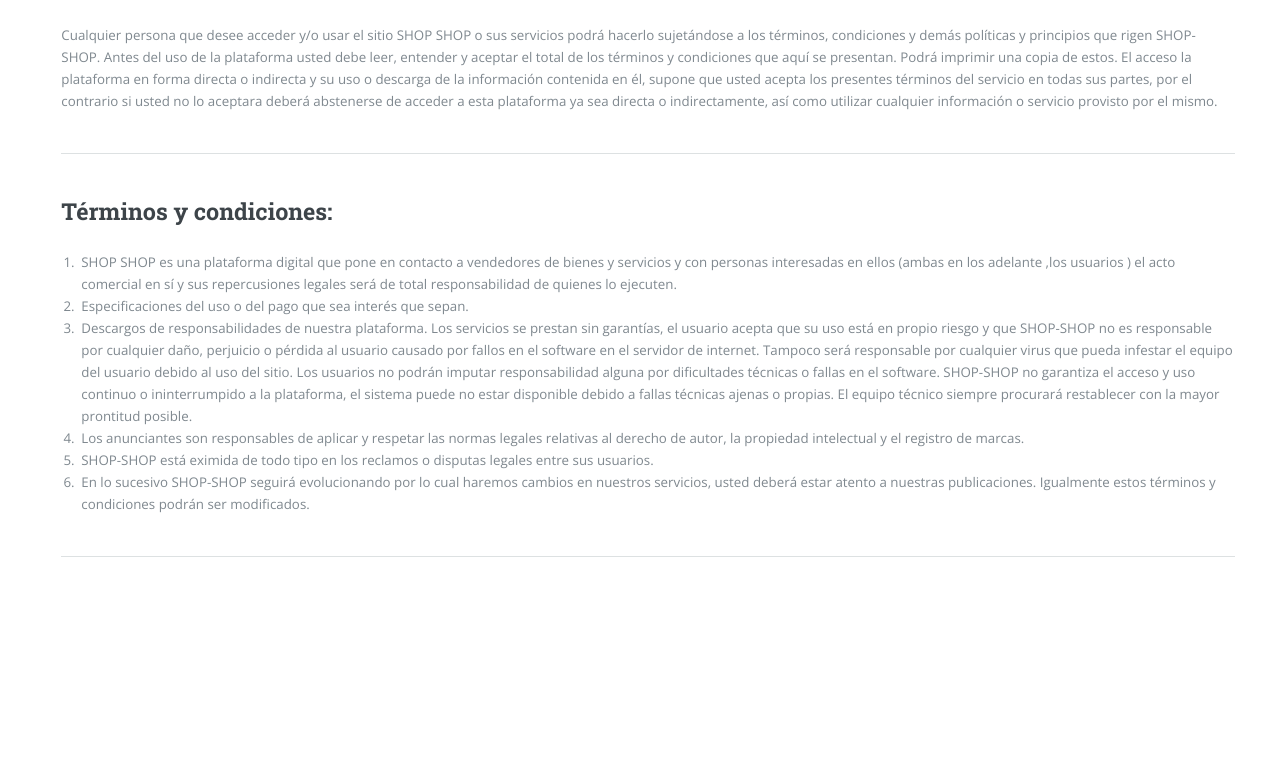
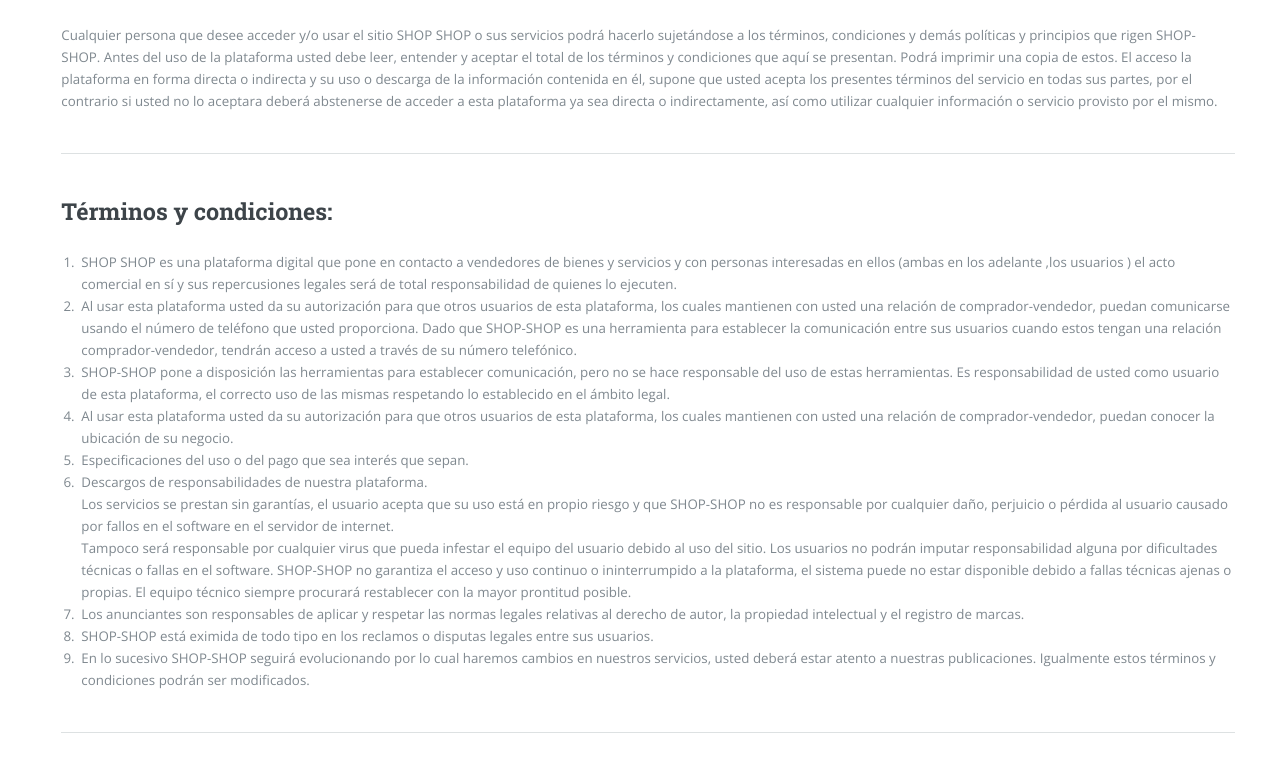
Before and after one commit to kmilo8346/beast-web, a website: page public/policies/index.html in a window 1280 px wide. Shown: the part 144-916 px from the top of the page. Before the commit the page ends 800 px from the top, so only its background shows below. Drawn offline with nearby package versions, Linux system fonts and the light colour scheme.

Commit message:
feature(policies): add points about users information

```diff
--- a/package.json
+++ b/package.json
@@ -5,7 +5,8 @@
   "main": "index.js",
   "scripts": {
     "test": "echo \"Error: no test specified\" && exit 1",
-    "dev": "firebase serve --only hosting --port 5002"
+    "dev": "firebase serve --only hosting --port 5002",
+    "deploy": "firebase deploy"
   },
   "author": "",
   "license": "ISC"
--- a/public/policies/index.html
+++ b/public/policies/index.html
@@ -39,21 +39,43 @@
             ejecuten.
           </li>
           <li>
+            Al usar esta plataforma usted da su autorización para que otros
+            usuarios de esta plataforma, los cuales mantienen con usted una
+            relación de comprador-vendedor, puedan comunicarse usando el número
+            de teléfono que usted proporciona. Dado que SHOP-SHOP es una
+            herramienta para establecer la comunicación entre sus usuarios
+            cuando estos tengan una relación comprador-vendedor, tendrán acceso
+            a usted a través de su número telefónico.
+          </li>
+          <li>
+            SHOP-SHOP pone a disposición las herramientas para establecer
+            comunicación, pero no se hace responsable del uso de estas
+            herramientas. Es responsabilidad de usted como usuario de esta
+            plataforma, el correcto uso de las mismas respetando lo establecido
+            en el ámbito legal.
+          </li>
+          <li>
+            Al usar esta plataforma usted da su autorización para que otros
+            usuarios de esta plataforma, los cuales mantienen con usted una
+            relación de comprador-vendedor, puedan conocer la ubicación de su
+            negocio.
+          </li>
+          <li>
             Especificaciones del uso o del pago que sea interés que sepan.
           </li>
           <li>
-            Descargos de responsabilidades de nuestra plataforma. Los servicios
-            se prestan sin garantías, el usuario acepta que su uso está en
-            propio riesgo y que SHOP-SHOP no es responsable por cualquier daño,
-            perjuicio o pérdida al usuario causado por fallos en el software en
-            el servidor de internet. Tampoco será responsable por cualquier
-            virus que pueda infestar el equipo del usuario debido al uso del
-            sitio. Los usuarios no podrán imputar responsabilidad alguna por
-            dificultades técnicas o fallas en el software. SHOP-SHOP no
-            garantiza el acceso y uso continuo o ininterrumpido a la plataforma,
-            el sistema puede no estar disponible debido a fallas técnicas ajenas
-            o propias. El equipo técnico siempre procurará restablecer con la
-            mayor prontitud posible.
+            Descargos de responsabilidades de nuestra plataforma.<br />Los
+            servicios se prestan sin garantías, el usuario acepta que su uso
+            está en propio riesgo y que SHOP-SHOP no es responsable por
+            cualquier daño, perjuicio o pérdida al usuario causado por fallos en
+            el software en el servidor de internet.<br />
+            Tampoco será responsable por cualquier virus que pueda infestar el
+            equipo del usuario debido al uso del sitio. Los usuarios no podrán
+            imputar responsabilidad alguna por dificultades técnicas o fallas en
+            el software. SHOP-SHOP no garantiza el acceso y uso continuo o
+            ininterrumpido a la plataforma, el sistema puede no estar disponible
+            debido a fallas técnicas ajenas o propias. El equipo técnico siempre
+            procurará restablecer con la mayor prontitud posible.
           </li>
           <li>
             Los anunciantes son responsables de aplicar y respetar las normas
```
